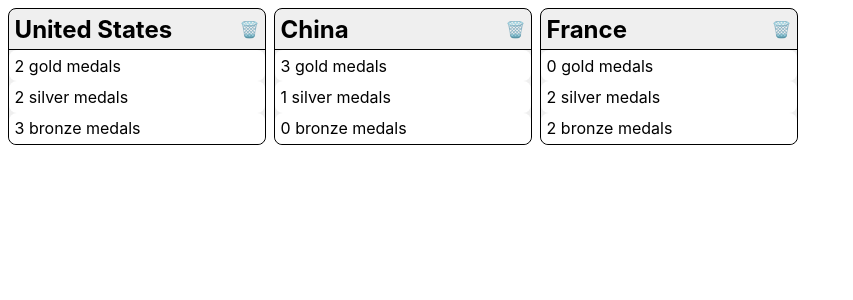
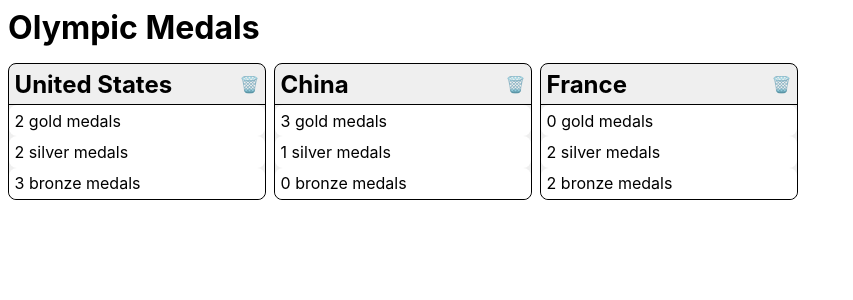
Before and after one commit to manderson116/medals-radix, a React (Vite) app: page / in a window 1280 px wide. Shown: the top 300 px of the page, without its empty margins (0-853 px from the left). Built offline with nearby package versions, Linux system fonts and the light colour scheme.

Commit message:
[3a.04] Create Olympic Medals header

```diff
--- a/src/App.css
+++ b/src/App.css
@@ -1,3 +1,6 @@
+#page-header {
+  padding: 0.5rem;
+}
 .country {
   border-radius: 0.5rem;
   border: black solid 1px;
--- a/src/App.jsx
+++ b/src/App.jsx
@@ -20,6 +20,8 @@
   }
 
   return (
+    <>
+      <h1 id="page-header">Olympic Medals</h1>
       <div className="countries">
         {countries.map((country) => (
           <Country
@@ -30,6 +32,7 @@
           />
         ))}
       </div>
+    </>
   );
 }
 
```
Lines whose indentation alone changed are shown as unchanged.
